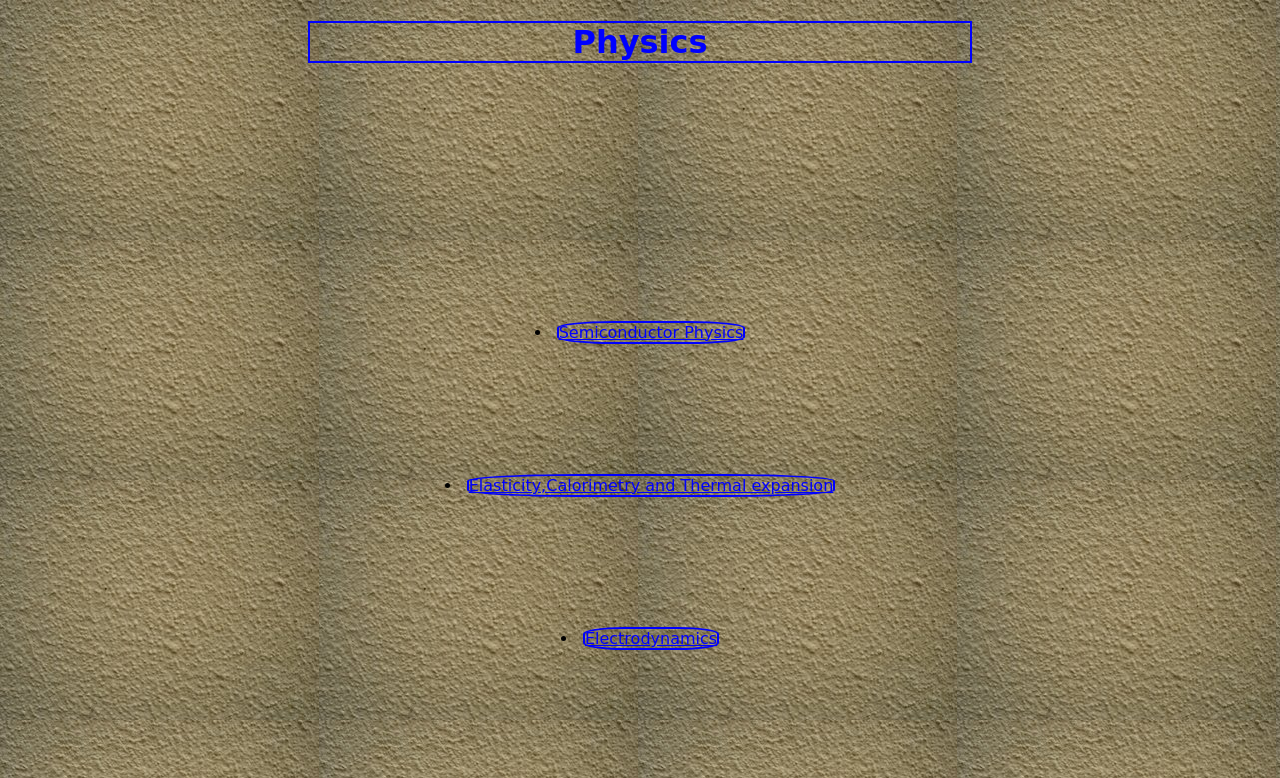
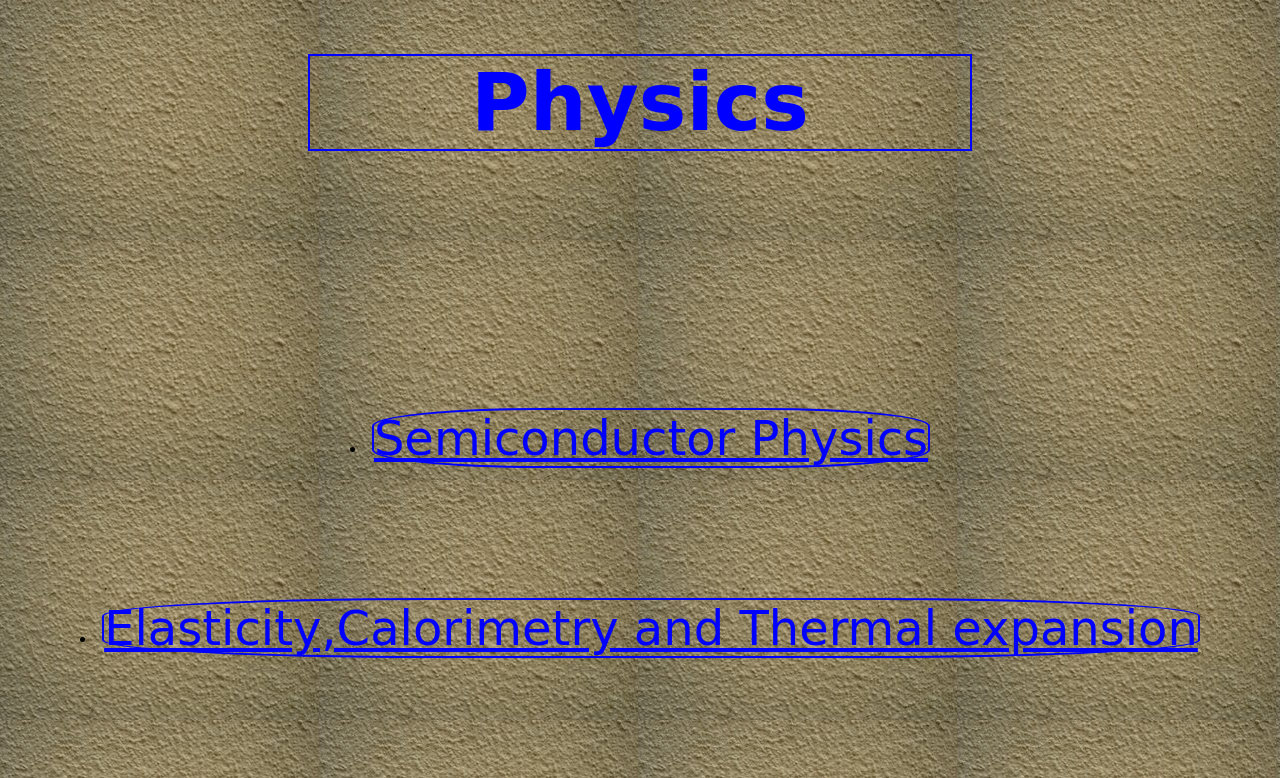
Before and after one commit to Vipin019/ALLEN-Kota-study-material, a plain HTML site: page physics.html in a window 1280 px wide. Shown: the top 778 px of the page. Drawn offline with Linux system fonts and the light colour scheme; a web font is replaced by a local one.

Commit message:
Update physica.css

```diff
--- a/physica.css
+++ b/physica.css
@@ -11,6 +11,7 @@ h1{
     border: 2px solid blue;
     margin-left: 18.75rem;
     margin-right: 18.75rem;
+    font-size: 5rem;
 
 }
 .physics{
@@ -26,7 +27,7 @@ h1{
 
     border: .125rem solid blue;
    border-radius: 30%;
-
+  font-size: 3rem;
 
 
 
```
